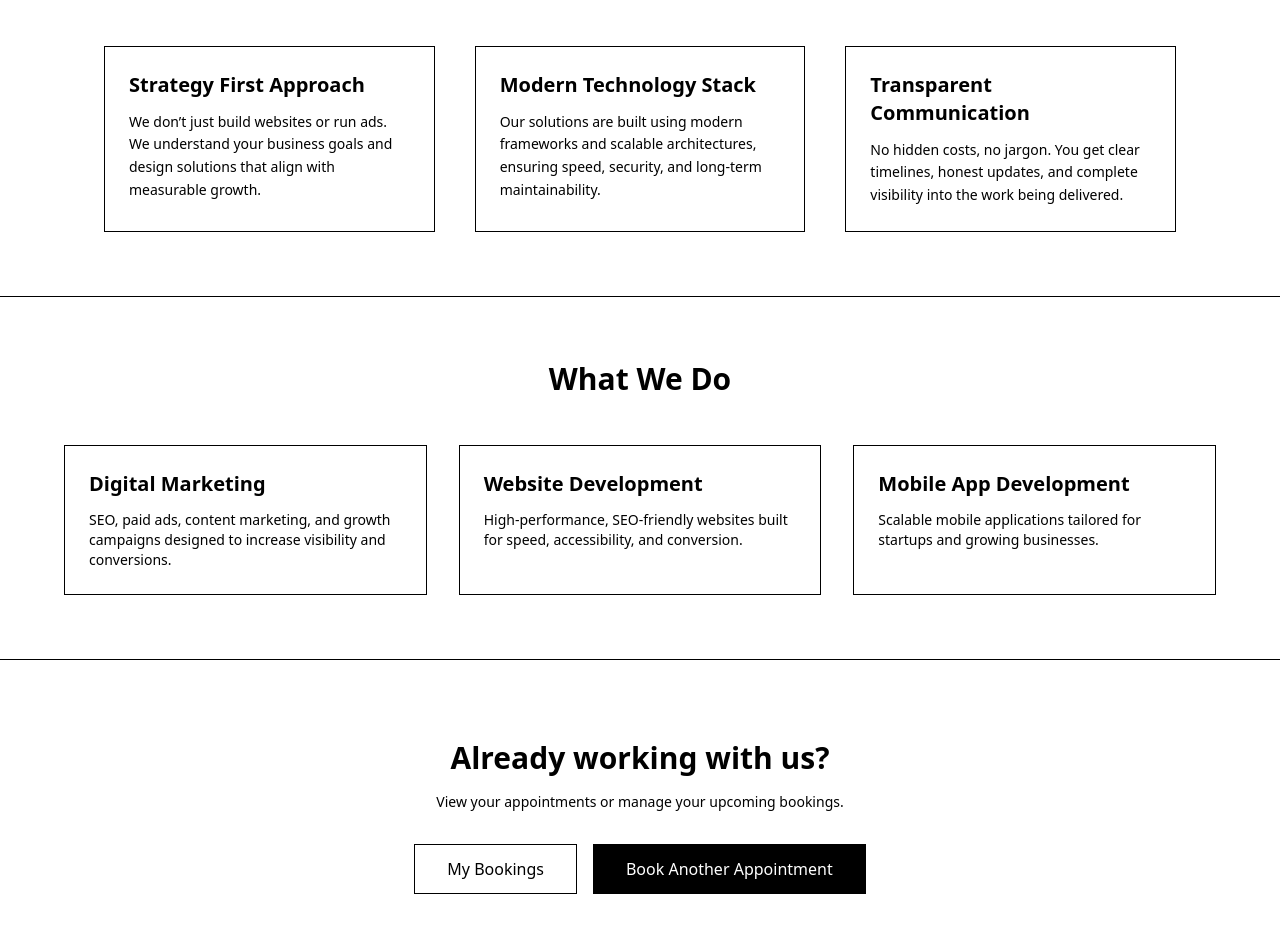
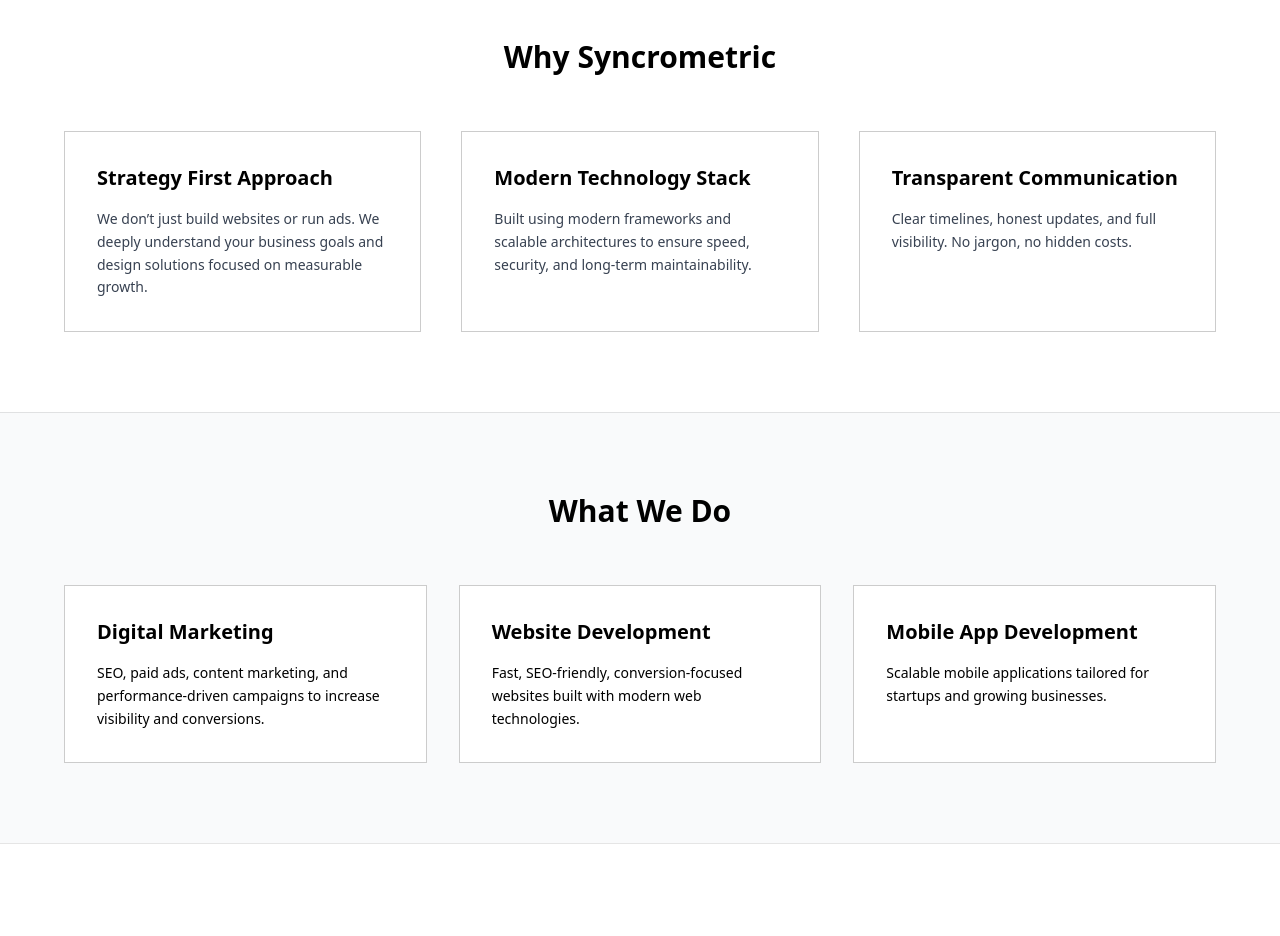
Before and after one commit to yuvaraj-io/syncro, a Next.js app: page / in a window 1280 px wide. Shown: the part 496-1432 px from the top of the page. Built offline with nearby package versions, Linux system fonts and the light colour scheme.

Commit message:
syncro landing page

```diff
--- a/app/page.tsx
+++ b/app/page.tsx
@@ -2,22 +2,22 @@
 
 export default function HomePage() {
   return (
-    <main className="min-h-screen bg-white text-black">
-      {/* Hero Section */}
-      <section className="px-10 py-20 text-center border-b border-black">
+    <main className="bg-white text-black">
+      {/* HERO */}
+      <section className="px-6 md:px-10 py-28 text-center">
         <h1 className="text-5xl md:text-6xl font-bold tracking-tight">
           Syncrometric
         </h1>
 
-        <p className="mt-6 text-lg max-w-2xl mx-auto leading-relaxed">
+        <p className="mt-6 text-lg max-w-2xl mx-auto text-gray-700">
           We help businesses grow through result-driven digital marketing,
           high-performance websites, and scalable mobile applications.
         </p>
 
         <div className="mt-10 flex flex-col sm:flex-row justify-center gap-4">
           <Link
-            href="/services"
-            className="px-8 py-3 border border-black bg-black text-white hover:bg-white hover:text-black transition"
+            href="/book"
+            className="px-8 py-3 bg-black text-white border border-black hover:bg-white hover:text-black transition"
           >
             Book an Appointment
           </Link>
@@ -31,103 +31,103 @@
         </div>
       </section>
 
-      {/* Why Syncrometric */}
-      <section className="px-10 py-16 max-w-6xl mx-auto">
-        <h2 className="text-3xl font-bold text-center mb-12">
+      {/* WHY SYNCROMETRIC */}
+      <section className="border-t border-black/10 px-6 md:px-10 py-20">
+        <h2 className="text-3xl font-bold text-center mb-14">
           Why Syncrometric
         </h2>
 
-        <div className="grid md:grid-cols-3 gap-10">
-          <div className="border border-black p-6">
-            <h3 className="text-xl font-semibold">
-              Strategy First Approach
-            </h3>
-            <p className="mt-3 text-sm leading-relaxed">
-              We don’t just build websites or run ads. We understand your
-              business goals and design solutions that align with measurable
-              growth.
-            </p>
-          </div>
-
-          <div className="border border-black p-6">
-            <h3 className="text-xl font-semibold">
-              Modern Technology Stack
-            </h3>
-            <p className="mt-3 text-sm leading-relaxed">
-              Our solutions are built using modern frameworks and scalable
-              architectures, ensuring speed, security, and long-term
-              maintainability.
-            </p>
-          </div>
-
-          <div className="border border-black p-6">
-            <h3 className="text-xl font-semibold">
-              Transparent Communication
-            </h3>
-            <p className="mt-3 text-sm leading-relaxed">
-              No hidden costs, no jargon. You get clear timelines, honest
-              updates, and complete visibility into the work being delivered.
-            </p>
-          </div>
+        <div className="max-w-6xl mx-auto grid md:grid-cols-3 gap-10">
+          {[
+            {
+              title: "Strategy First Approach",
+              desc:
+                "We don’t just build websites or run ads. We deeply understand your business goals and design solutions focused on measurable growth."
+            },
+            {
+              title: "Modern Technology Stack",
+              desc:
+                "Built using modern frameworks and scalable architectures to ensure speed, security, and long-term maintainability."
+            },
+            {
+              title: "Transparent Communication",
+              desc:
+                "Clear timelines, honest updates, and full visibility. No jargon, no hidden costs."
+            }
+          ].map((item) => (
+            <div
+              key={item.title}
+              className="border border-black/20 p-8 hover:border-black transition"
+            >
+              <h3 className="text-xl font-semibold">{item.title}</h3>
+              <p className="mt-4 text-sm text-gray-700 leading-relaxed">
+                {item.desc}
+              </p>
+            </div>
+          ))}
         </div>
       </section>
 
-      {/* Services Preview */}
-      <section className="px-10 py-16 bg-white border-t border-black">
-        <h2 className="text-3xl font-bold text-center mb-12">
+      {/* SERVICES */}
+      <section className="border-t border-black/10 px-6 md:px-10 py-20 bg-gray-50">
+        <h2 className="text-3xl font-bold text-center mb-14">
           What We Do
         </h2>
 
-        <div className="grid md:grid-cols-3 gap-8 max-w-6xl mx-auto">
-          <div className="border border-black p-6 hover:bg-black hover:text-white transition">
-            <h3 className="text-xl font-semibold">Digital Marketing</h3>
-            <p className="mt-3 text-sm">
-              SEO, paid ads, content marketing, and growth campaigns designed
-              to increase visibility and conversions.
-            </p>
-          </div>
-
-          <div className="border border-black p-6 hover:bg-black hover:text-white transition">
-            <h3 className="text-xl font-semibold">Website Development</h3>
-            <p className="mt-3 text-sm">
-              High-performance, SEO-friendly websites built for speed,
-              accessibility, and conversion.
-            </p>
-          </div>
-
-          <div className="border border-black p-6 hover:bg-black hover:text-white transition">
-            <h3 className="text-xl font-semibold">Mobile App Development</h3>
-            <p className="mt-3 text-sm">
-              Scalable mobile applications tailored for startups and growing
-              businesses.
-            </p>
-          </div>
+        <div className="max-w-6xl mx-auto grid md:grid-cols-3 gap-8">
+          {[
+            {
+              title: "Digital Marketing",
+              desc:
+                "SEO, paid ads, content marketing, and performance-driven campaigns to increase visibility and conversions."
+            },
+            {
+              title: "Website Development",
+              desc:
+                "Fast, SEO-friendly, conversion-focused websites built with modern web technologies."
+            },
+            {
+              title: "Mobile App Development",
+              desc:
+                "Scalable mobile applications tailored for startups and growing businesses."
+            }
+          ].map((service) => (
+            <div
+              key={service.title}
+              className="border border-black/20 p-8 bg-white hover:bg-black hover:text-white transition"
+            >
+              <h3 className="text-xl font-semibold">{service.title}</h3>
+              <p className="mt-4 text-sm leading-relaxed">
+                {service.desc}
+              </p>
+            </div>
+          ))}
         </div>
       </section>
 
-      {/* Secondary CTA */}
-      <section className="px-10 py-20 text-center border-t border-black">
+      {/* FINAL CTA */}
+      <section className="border-t border-black/10 px-6 md:px-10 py-24 text-center">
         <h2 className="text-3xl font-bold">
-          Already working with us?
+          Ready to grow your business?
         </h2>
 
-        <p className="mt-4 text-sm">
-          View your appointments or manage your upcoming bookings.
+        <p className="mt-4 text-gray-700">
+          Let’s discuss your goals and build something impactful together.
         </p>
 
-        <div className="mt-8 flex flex-col sm:flex-row justify-center gap-4">
+        <div className="mt-10 flex flex-col sm:flex-row justify-center gap-4">
           <Link
-            href="/bookings"
-            className="px-8 py-3 border border-black hover:bg-black hover:text-white transition"
+            href="/book"
+            className="px-8 py-3 bg-black text-white border border-black hover:bg-white hover:text-black transition"
           >
-            My Bookings
+            Book a Consultation
           </Link>
 
           <Link
-            href="/book"
-            className="px-8 py-3 border border-black bg-black text-white hover:bg-white hover:text-black transition"
+            href="/contact"
+            className="px-8 py-3 border border-black hover:bg-black hover:text-white transition"
           >
-            Book Another Appointment
+            Contact Us
           </Link>
         </div>
       </section>
```
